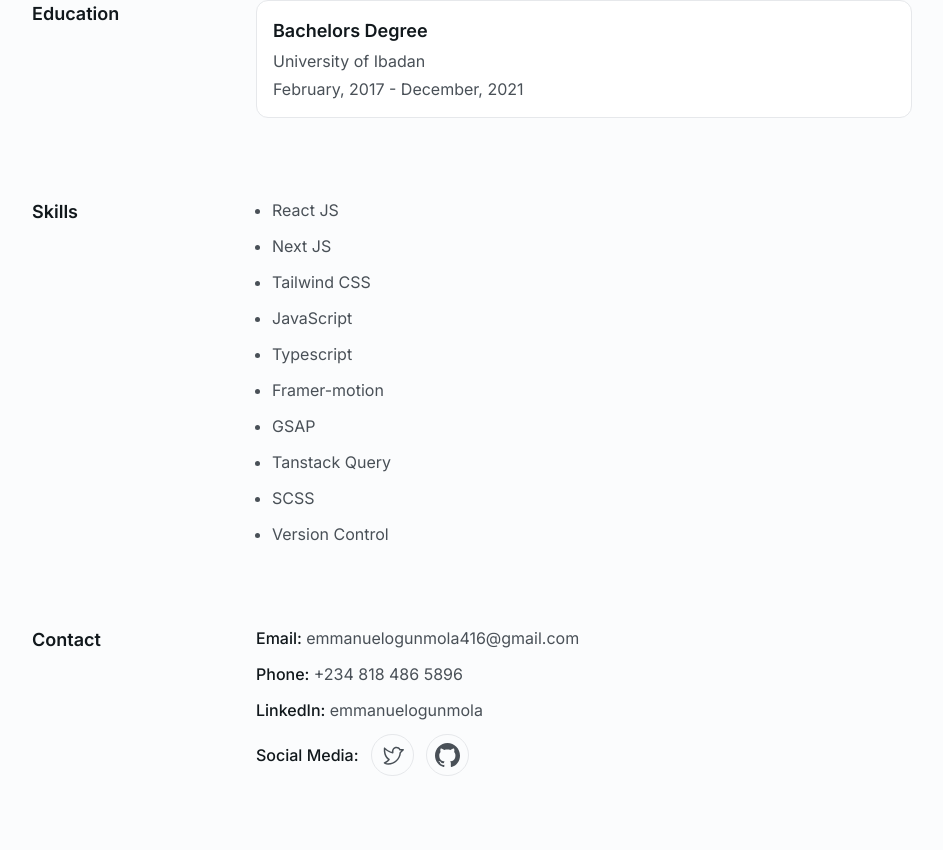
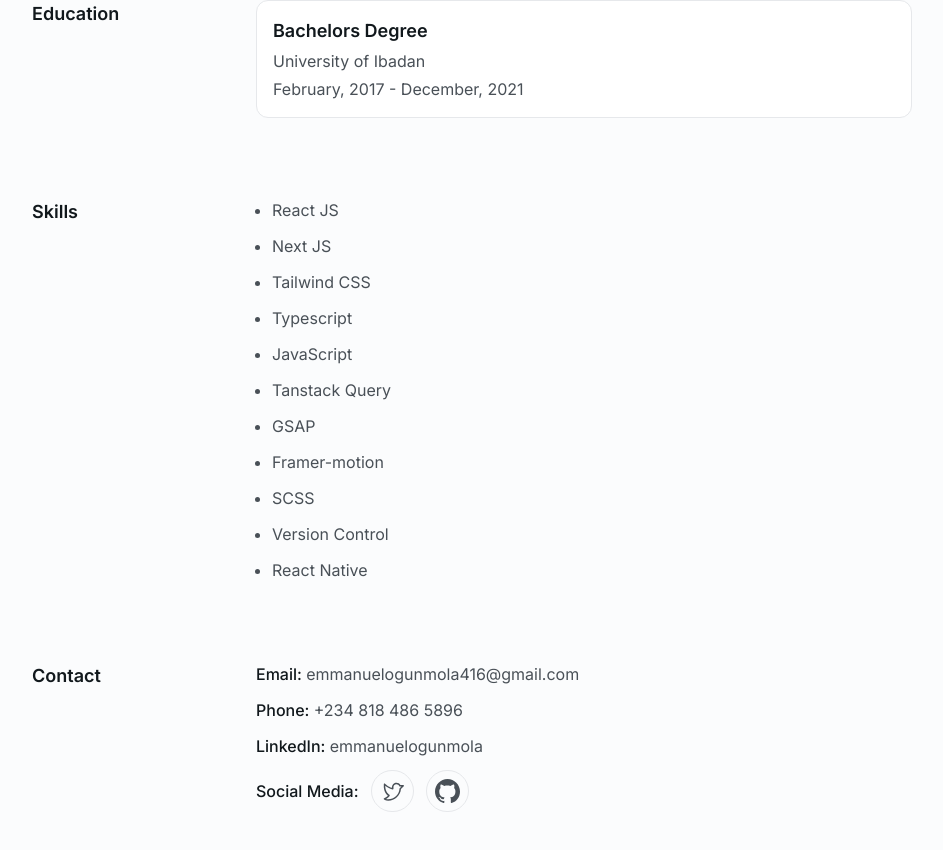
Before and after one commit to OGEmanuel/portfolio-v2, a Next.js app: page / in a window 1280 px wide. Shown: the part 2721-3571 px from the top of the page, without its empty margins (168-1111 px from the left). Built offline with nearby package versions, Linux system fonts and the light colour scheme.

Commit message:
update skills

```diff
--- a/app/other-sections.tsx
+++ b/app/other-sections.tsx
@@ -89,17 +89,18 @@ export const EducationSection = () => {
 export const SkillsSection = () => {
   return (
     <ItemSection title="Skills">
-      <ul className="flex w-full list-disc flex-col gap-3 self-start p-0">
-        <li className="ml-4">React JS</li>
-        <li className="ml-4">Next JS</li>
-        <li className="ml-4">Tailwind CSS</li>
-        <li className="ml-4">JavaScript</li>
-        <li className="ml-4">Typescript</li>
-        <li className="ml-4">Framer-motion</li>
-        <li className="ml-4">GSAP</li>
-        <li className="ml-4">Tanstack Query</li>
-        <li className="ml-4">SCSS</li>
-        <li className="ml-4">Version Control</li>
+      <ul className="flex w-full list-disc flex-col gap-3 self-start p-0 [&>li]:ml-4">
+        <li>React JS</li>
+        <li>Next JS</li>
+        <li>Tailwind CSS</li>
+        <li>Typescript</li>
+        <li>JavaScript</li>
+        <li>Tanstack Query</li>
+        <li>GSAP</li>
+        <li>Framer-motion</li>
+        <li>SCSS</li>
+        <li>Version Control</li>
+        <li>React Native</li>
       </ul>
     </ItemSection>
   );
```
